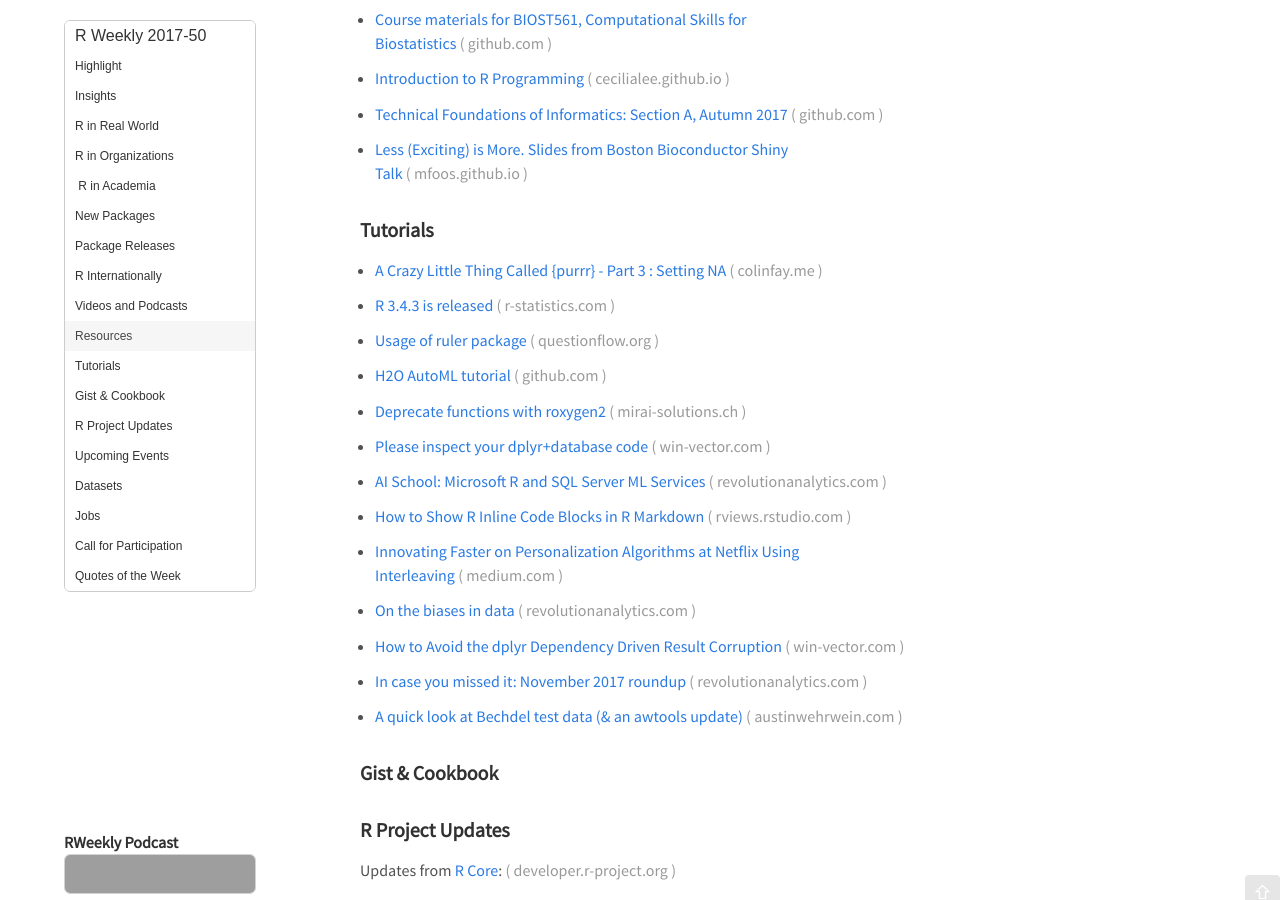
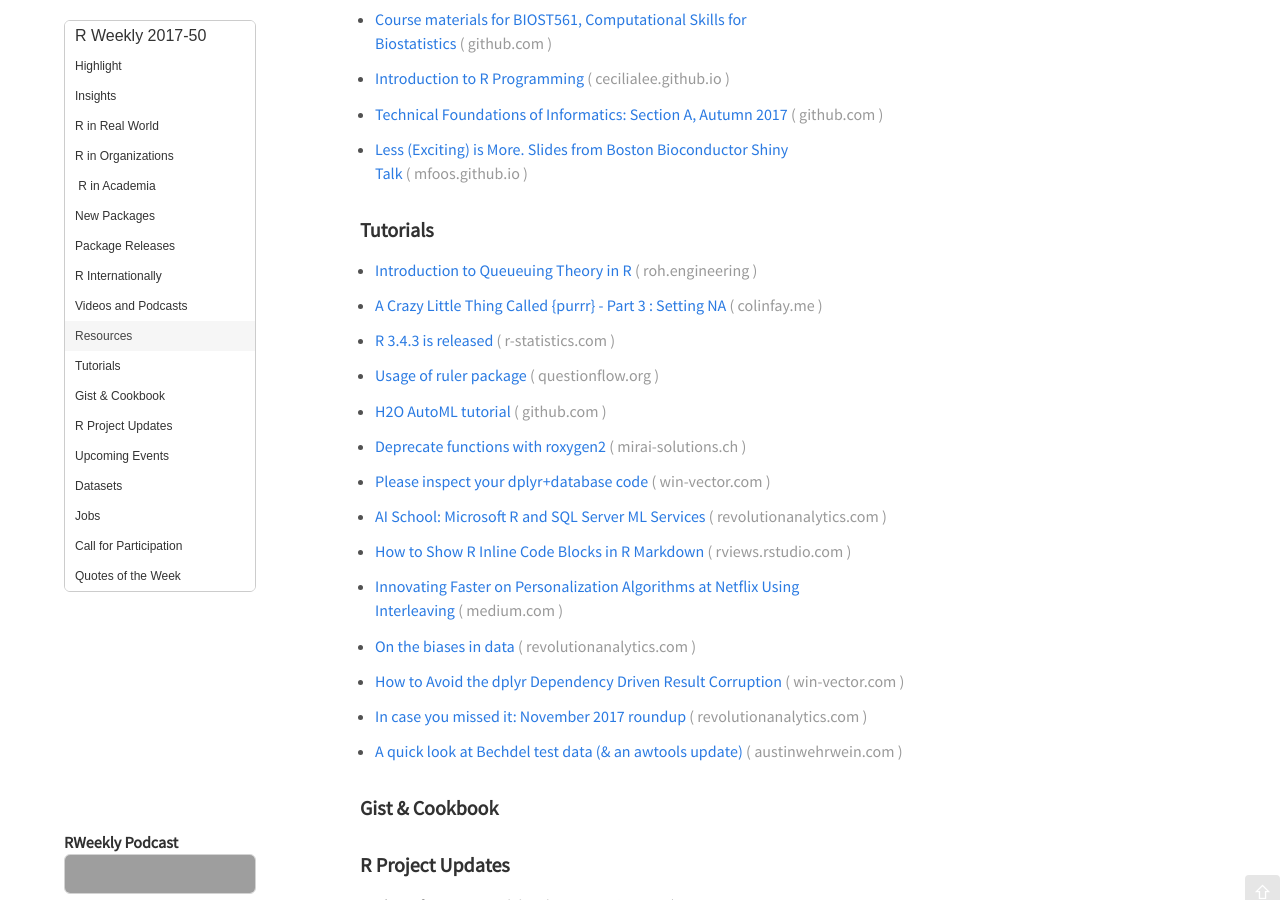
Before and after one commit to rweekly/rweekly.org, a Jekyll site: the page built from draft.md, in a window 1280 px wide and 900 px high, scrolled down 3442 px. Built offline with Jekyll 4.4.1, drawn with Linux system fonts in a browser that asks for light colours; emoji names are drawn with the system emoji font; comment, search, counter and statistics services are not loaded; grey boxes are pictures that could not be loaded.

Commit message:
added my post

```diff
--- a/draft.md
+++ b/draft.md
@@ -125,6 +125,8 @@ Release Date: 2017-12-11
 
 ###  Tutorials
 
++ [Introduction to Queueuing Theory in R](https://roh.engineering/post/mmc-queues/)
+
 + [A Crazy Little Thing Called {purrr} - Part 3 : Setting NA](http://colinfay.me/purrr-set-na/)
 
 + [R 3.4.3 is released](https://www.r-statistics.com/2017/12/r-3-4-3-is-released-a-bug-fix-release/)
```
